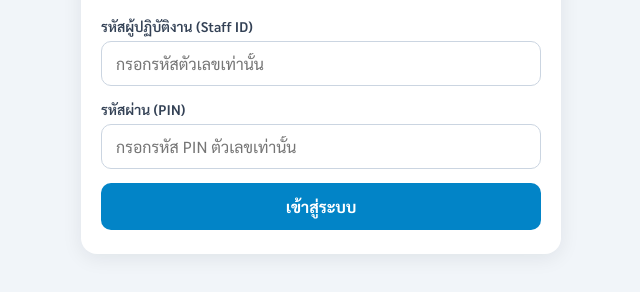
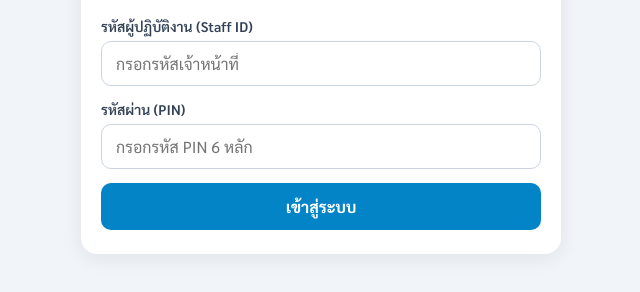
Before and after one commit to Wafcaldose/PSU-LASA-checker, a plain HTML site: page index.html in a window 1280 px wide. Shown: the part 120-412 px from the top of the page, without its empty margins (319-959 px from the left). Drawn offline with nearby package versions, Linux system fonts and the light colour scheme.

Commit message:
Update index.html

```diff
--- a/index.html
+++ b/index.html
@@ -521,11 +521,11 @@
       <form id="loginForm">
         <div class="form-group">
           <label for="staffIdInput">รหัสผู้ปฏิบัติงาน (Staff ID)</label>
-          <input type="text" id="staffIdInput" inputmode="numeric" pattern="[0-9]*" oninput="this.value = this.value.replace(/[^0-9]/g, '')" placeholder="กรอกรหัสตัวเลขเท่านั้น" required autocomplete="off" />
+          <input type="text" id="staffIdInput" inputmode="numeric" pattern="[0-9]*" oninput="this.value = this.value.replace(/[^0-9]/g, '')" placeholder="กรอกรหัสเจ้าหน้าที่" required autocomplete="off" />
         </div>
         <div class="form-group">
           <label for="pinInput">รหัสผ่าน (PIN)</label>
-          <input type="password" id="pinInput" inputmode="numeric" pattern="[0-9]*" oninput="this.value = this.value.replace(/[^0-9]/g, '')" placeholder="กรอกรหัส PIN ตัวเลขเท่านั้น" required />
+          <input type="password" id="pinInput" inputmode="numeric" pattern="[0-9]*" oninput="this.value = this.value.replace(/[^0-9]/g, '')" placeholder="กรอกรหัส PIN 6 หลัก" required />
         </div>
         <button type="submit" id="loginBtn" class="btn-primary">เข้าสู่ระบบ</button>
         <div id="loginError" class="error-msg"></div>
```
